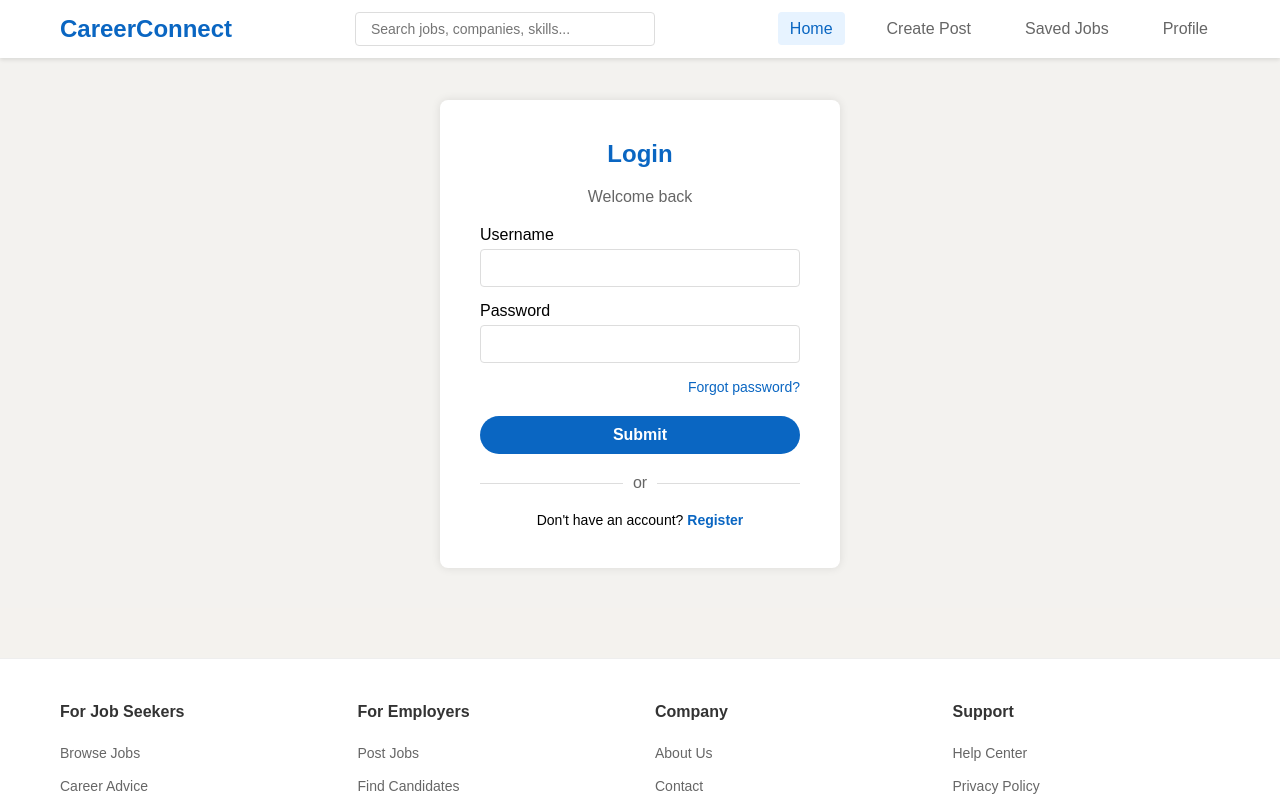
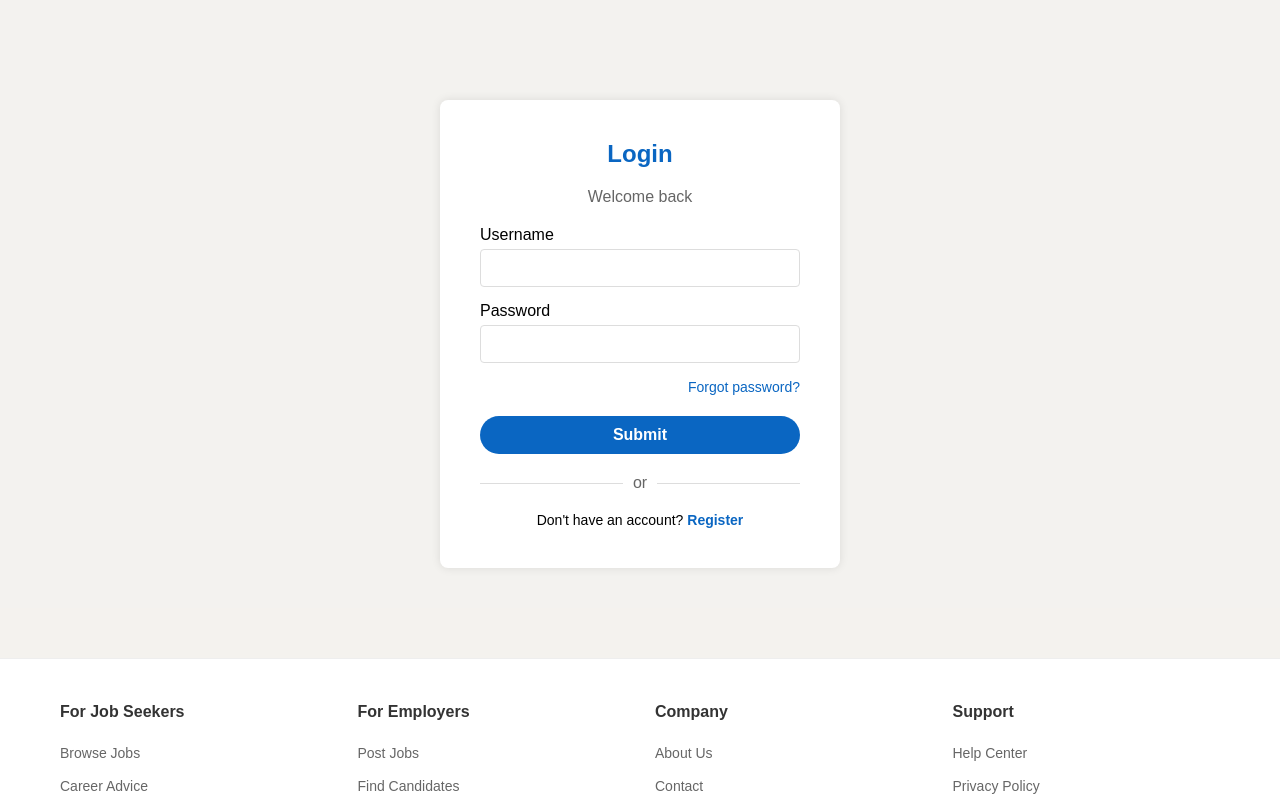
Before and after one commit to chiragkrishnani13/LinkedIn, an Angular app in the folder TeamWork/: page /login in a window 1280 px wide. Built offline with nearby package versions, Linux system fonts and the light colour scheme.

Commit message:
from-auth-edited

```diff
--- a/TeamWork/src/app/auth/login/login.component.html
+++ b/TeamWork/src/app/auth/login/login.component.html
@@ -7,7 +7,7 @@
   <link rel="stylesheet" href="login.component.css" />
 </head>
 <body>
-  <app-navbar></app-navbar>
+  <!-- <app-navbar></app-navbar> -->
 
   <div class="login-container">
     <div class="login-box">
--- a/TeamWork/src/app/auth/register/register.component.html
+++ b/TeamWork/src/app/auth/register/register.component.html
@@ -1,4 +1,4 @@
-<app-navbar></app-navbar>
+<!-- <app-navbar></app-navbar> -->
 
 <div class="register-container">
   <div class="register-box">
```
